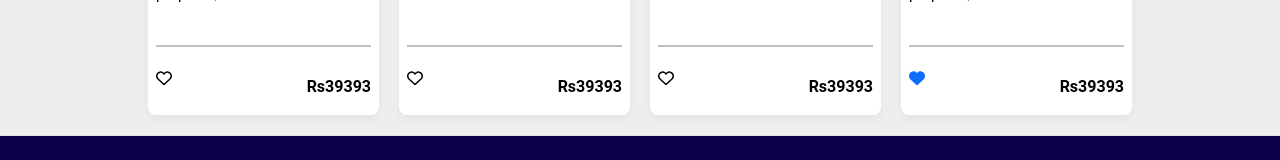
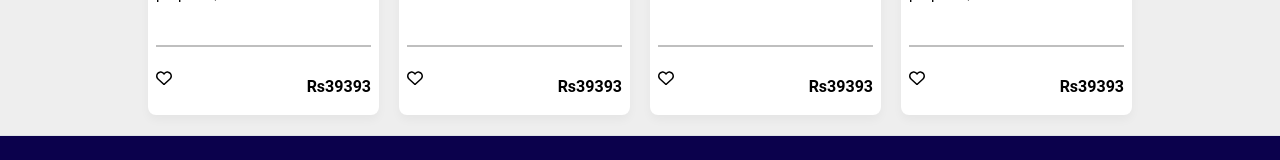
Before and after one commit to MalinduDelpitiya55/NalandaSkillHub, a React (Vite) app in the folder frontend/: page /jobpost in a window 1280 px wide. Shown: the part 2010-2170 px from the top of the page. Built offline with nearby package versions, Linux system fonts and the light colour scheme.

Commit message:
complete

```diff
--- a/frontend/src/components/job.jsx
+++ b/frontend/src/components/job.jsx
@@ -711,7 +711,7 @@ const CardList = () => {
                     </div>
                     <hr />
                     <div className="cardfooter">
-                    <p><FontAwesomeIcon icon={faHeart} /></p>
+                    <p><FontAwesomeIcon icon={faHeartRegular} style={{ color: 'black' }} /></p>
                         <span className="amt">Rs39393</span>
                     </div>
                 </a>
```
